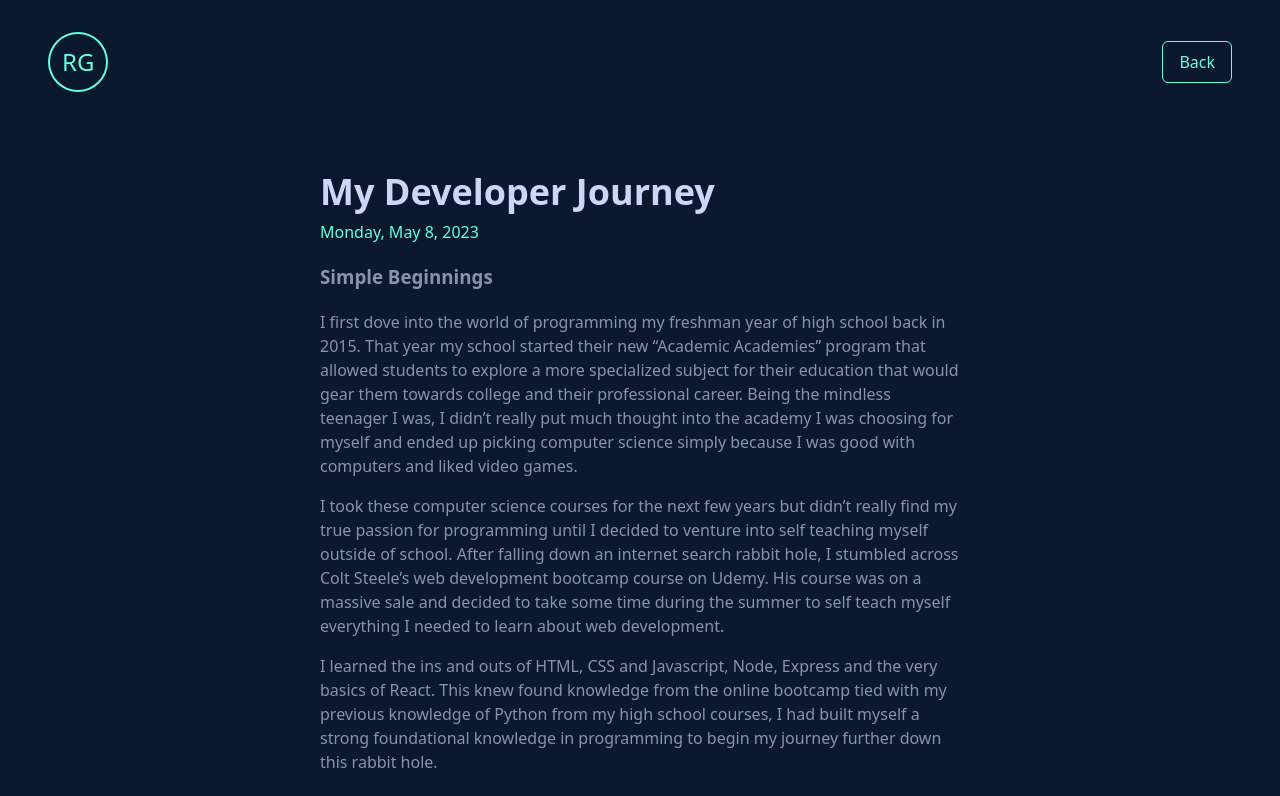
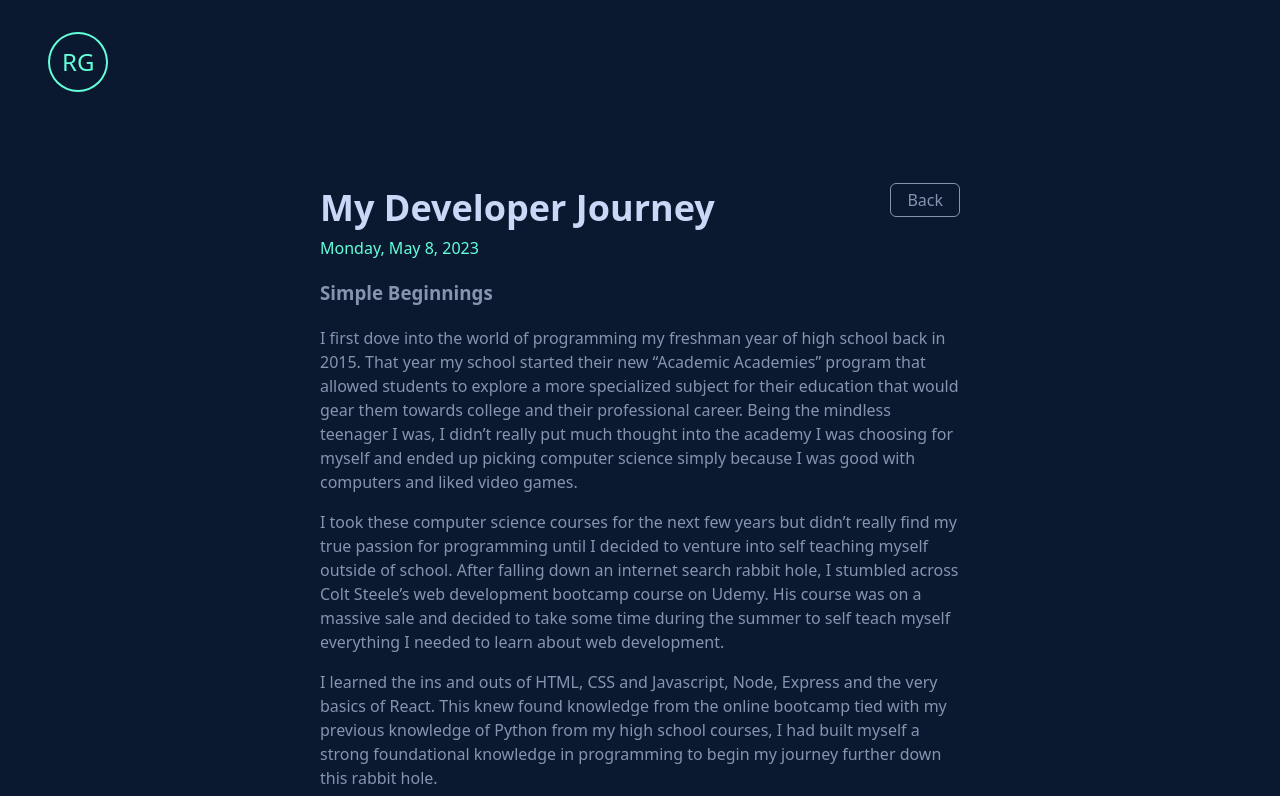
Before and after one commit to rileygrotenhuis/rileygrotenhuis.com, a Next.js app: page /blog/my-developer-journey in a window 1280 px wide. Shown: the top 796 px of the page. Built offline with nearby package versions, Linux system fonts and the light colour scheme.

Commit message:
feat: add approriate links

```diff
--- a/src/app/blog/[slug]/page.js
+++ b/src/app/blog/[slug]/page.js
@@ -1,6 +1,6 @@
 import fs from 'fs';
 import matter from 'gray-matter';
-import BlogNavbar from '@/components/BlogNavbar';
+import SecondaryNavbar from '@/components/SecondaryNavbar';
 import BlogContent from '@/components/BlogContent';
 
 const getPostContent = (slug) => {
@@ -28,7 +28,7 @@ export default function BlogPost(props) {
 
   return (
     <>
-      <BlogNavbar />
+      <SecondaryNavbar />
       <BlogContent post={post} meta={meta} />
     </>
   );
--- /dev/null
+++ b/src/app/blog/page.js
@@ -0,0 +1,12 @@
+import SecondaryNavbar from '@/components/SecondaryNavbar';
+
+export default function Blog() {
+  return (
+    <>
+      <SecondaryNavbar />
+      <h1 className="text-4xl text-text-primary w-5/6 md:w/1/2 mx-auto mt-12 text-center">
+        Page Coming Soon...
+      </h1>
+    </>
+  );
+}
--- a/src/components/BlogContent.js
+++ b/src/components/BlogContent.js
@@ -1,11 +1,20 @@
 import Markdown from 'markdown-to-jsx';
+import Link from 'next/link';
 
 export default function BlogContent(props) {
   return (
     <div className="w-5/6 md:w-1/2 mx-auto mt-84 md:mt-12">
-      <h1 className="text-text-primary text-4xl font-bold">
-        {props.meta.title}
-      </h1>
+      <div className="flex justify-between">
+        <h1 className="text-text-primary text-4xl font-bold mt-4">
+          {props.meta.title}
+        </h1>
+        <Link
+          href="/blog"
+          className="text-text-secondary border border-text-secondary font-extralight px-4 py-1 rounded-md my-auto h-auto"
+        >
+          Back
+        </Link>
+      </div>
       <p className="text-primary font-extralight mt-2">{props.meta.date}</p>
       <article className="text-text-secondary font-light">
         <Markdown className="markdown">{props.post.content}</Markdown>
--- a/src/components/BlogNavbar.js
+++ /dev/null
@@ -1,46 +0,0 @@
-'use client';
-
-import { useState } from 'react';
-import Link from 'next/link';
-
-export default function BlogNavbar() {
-  const [isMenuOpen, setIsMenuOpen] = useState(false);
-  const [currentSection, setCurrentSection] = useState(-1);
-
-  const sections = [
-    {
-      index: 0,
-      sectionNumber: '01.',
-      title: 'About',
-      selector: 'about',
-    },
-    {
-      index: 1,
-      sectionNumber: '02.',
-      title: 'Experience',
-      selector: 'experience',
-    },
-    {
-      index: 2,
-      sectionNumber: '03.',
-      title: 'Contact',
-      selector: 'contact',
-    },
-  ];
-
-  return (
-    <nav>
-      <div className="flex justify-between py-8 px-12">
-        <h1 className="text-primary text-2xl border-2 rounded-[100%] p-3 cursor-pointer">
-          RG
-        </h1>
-        <Link
-          href="/"
-          className="text-primary border border-primary font-extralight my-auto py-2 px-4 rounded-md"
-        >
-          Back
-        </Link>
-      </div>
-    </nav>
-  );
-}
--- a/src/components/Navbar.js
+++ b/src/components/Navbar.js
@@ -71,7 +71,7 @@ export default function Navbar() {
                 </ScrollLink>
               );
             })}
-            <Link href="/blog/my-developer-journey">
+            <Link href="/blog">
               <li className="text-primary border border-primary font-extralight my-auto py-2 px-4 rounded-md w-32 mx-auto">
                 My Blog!
               </li>
@@ -117,7 +117,7 @@ export default function Navbar() {
               </ScrollLink>
             );
           })}
-          <Link href="/blog/my-developer-journey">
+          <Link href="/blog">
             <li className="text-primary border border-primary font-extralight my-auto py-2 px-4 rounded-md">
               My Blog!
             </li>
--- /dev/null
+++ b/src/components/SecondaryNavbar.js
@@ -0,0 +1,17 @@
+'use client';
+import Link from 'next/link';
+
+export default function SecondaryNavbar() {
+  return (
+    <nav>
+      <div className="flex justify-between py-8 px-12">
+        <Link
+          href="/"
+          className="text-primary text-2xl border-2 rounded-[100%] p-3 cursor-pointer"
+        >
+          RG
+        </Link>
+      </div>
+    </nav>
+  );
+}
```
